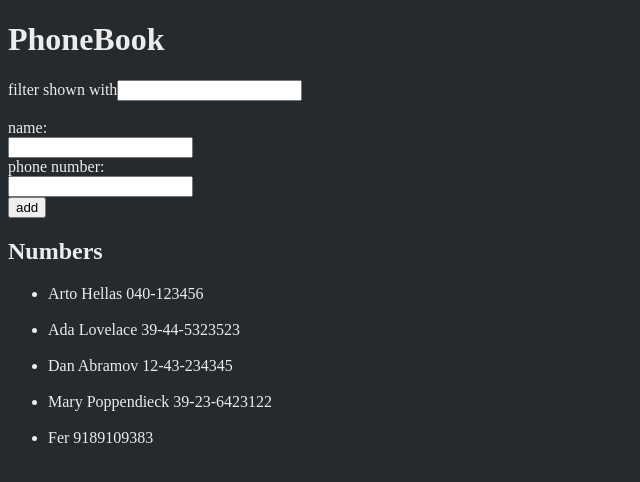
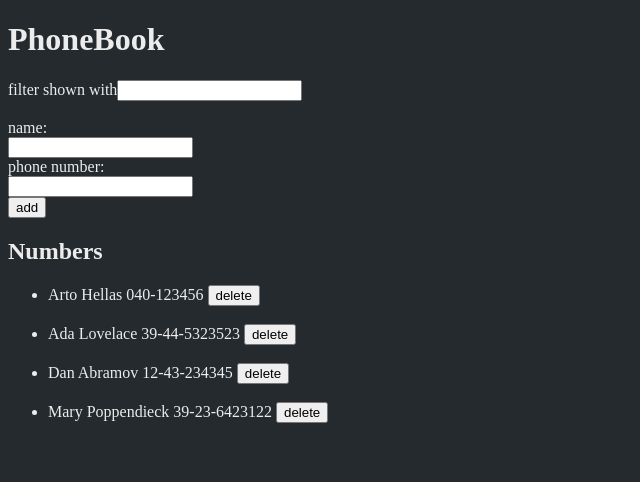
Before and after one commit to fkurusu7/fs_exercises, a React (Vite) app in the folder part2/phonebook/: page / in a window 1280 px wide. Shown: the top 482 px of the page, without its empty margins (0-640 px from the left). Built offline with nearby package versions, Linux system fonts and the light colour scheme; data requests are answered from the project's data file.

Commit message:
finish part 2 d 2.14 exercise

```diff
--- a/part2/phonebook/db.json
+++ b/part2/phonebook/db.json
@@ -19,11 +19,6 @@
       "name": "Mary Poppendieck",
       "number": "39-23-6423122",
       "id": "4"
-    },
-    {
-      "id": "9128",
-      "name": "Fer",
-      "number": "9189109383"
     }
   ]
 }
--- a/part2/phonebook/src/App.jsx
+++ b/part2/phonebook/src/App.jsx
@@ -2,11 +2,11 @@ import { useEffect } from "react";
 import { useState } from "react";
 import phonebookServices from "./services/phonebook";
 
-const Person = ({ name, number }) => {
+const Person = ({ name, number, onDelete }) => {
   return (
     <>
       <li>
-        {name} {number}
+        {name} {number} <button onClick={onDelete}>delete</button>
       </li>
       <br />
     </>
@@ -78,6 +78,24 @@ function App() {
     }
   };
 
+  const handleDeletion = (id) => {
+    console.log(id);
+    var result = confirm("Do you want to delete it?");
+
+    if (result) {
+      const response = phonebookServices.deleteP(id).then((returnedDeleted) => {
+        console.log(returnedDeleted);
+        setPeople([
+          ...people,
+          people.filter((person) => {
+            console.log(person.id !== returnedDeleted.id);
+            return person.id !== returnedDeleted.id;
+          }),
+        ]);
+      });
+    }
+  };
+
   return (
     <div>
       <h1>PhoneBook</h1>
@@ -105,7 +123,12 @@ function App() {
       <h2>Numbers</h2>
       <ul>
         {people.map((person) => (
-          <Person key={person.id} name={person.name} number={person.number} />
+          <Person
+            key={person.id}
+            name={person.name}
+            number={person.number}
+            onDelete={() => handleDeletion(person.id)}
+          />
         ))}
       </ul>
     </div>
--- a/part2/phonebook/src/services/phonebook.js
+++ b/part2/phonebook/src/services/phonebook.js
@@ -15,4 +15,16 @@ const create = (newObj) => {
   return request.then((res) => res.data);
 };
 
-export default { getAll, create };
+const deleteP = (id) => {
+  return axios
+    .delete(`${BASE_URL}/${id}`)
+    .then((p) => {
+      console.log("AXIOS Del", p.data);
+      return p.data;
+    })
+    .catch((error) => {
+      console.log(error);
+    });
+};
+
+export default { getAll, create, deleteP };
```
